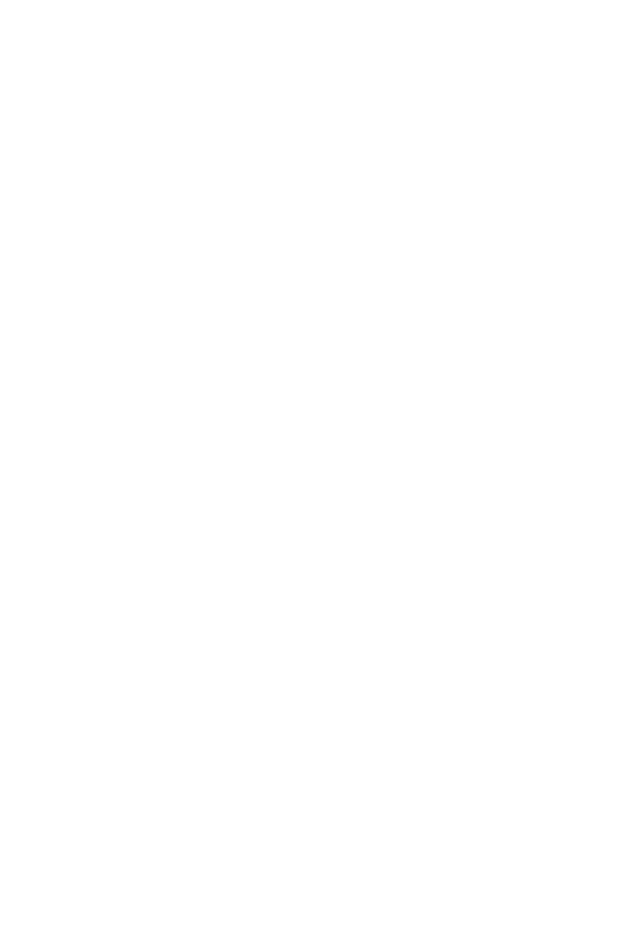
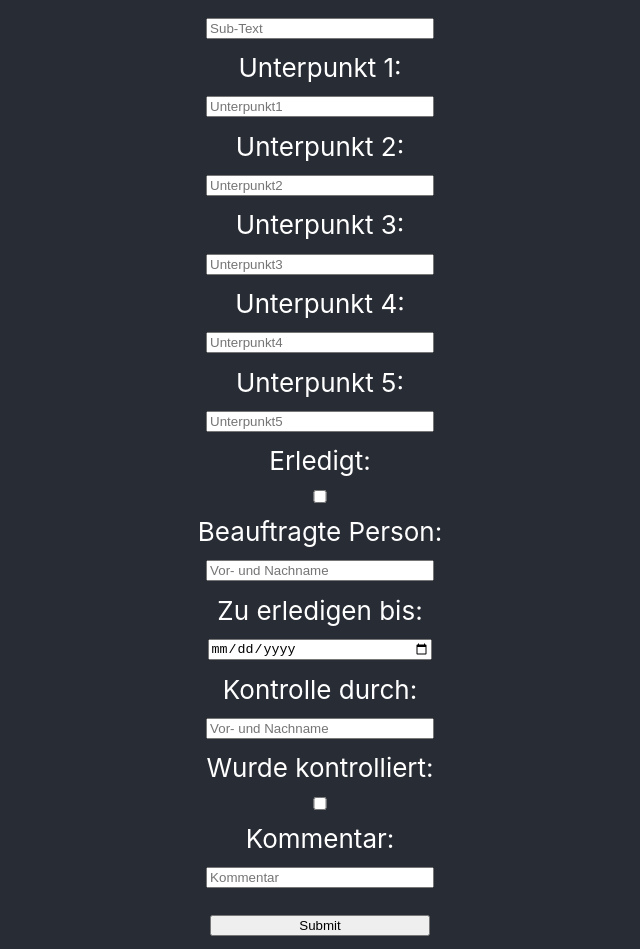
Before and after one commit to Falconiac/gefahrometer-capstone, a React (Create React App) app in the folder frontend/: page / in a window 1280 px wide. Shown: the part 1220-2169 px from the top of the page, without its empty margins (320-960 px from the left). Before the commit the page ends 800 px from the top, so only its background shows below. Built offline with nearby package versions, Linux system fonts and the light colour scheme; no server answers.

Commit message:
FE - Evaluation Form filling works with Post

```diff
--- a/frontend/package.json
+++ b/frontend/package.json
@@ -11,6 +11,7 @@
     "@types/react": "^18.0.21",
     "@types/react-dom": "^18.0.6",
     "axios": "^1.1.3",
+    "immer": "^9.0.16",
     "react": "^18.2.0",
     "react-dom": "^18.2.0",
     "react-scripts": "5.0.1",
@@ -41,5 +42,5 @@
       "last 1 safari version"
     ]
   },
-  "proxy":"http://localhost:8080"
+  "proxy": "http://localhost:8080"
 }
--- a/frontend/src/App.tsx
+++ b/frontend/src/App.tsx
@@ -1,5 +1,5 @@
 import './App.css';
-import AdminUserSection from "./components/adminUserSection/adminUserSection";
+import AdminUserSection from "./components/adminUserSection/AdminUserSection";
 
 function App() {
 
--- a/frontend/src/components/adminUserSection/adminUserSection.tsx
+++ b/frontend/src/components/adminUserSection/AdminUserSection.tsx
@@ -3,6 +3,8 @@
 import UserCard from "../userCard/UserCard";
 import "./AdminUserSection.css";
 import User from "../../model/User";
+import useEvaluation from "../../hooks/useEvaluation";
+import CreateEvaluationForm from "../createEvaluationCatalogForm/CreateEvaluationForm";
 
 
 
@@ -10,10 +12,12 @@
 
 export default function AdminUserSection(){
 
+
     const {users, getUsers} = useUsers();
+    const { getEvaluationCatalog} = useEvaluation();
 
     return(
-
+        <>
         <section className={"adminUserSection"}>
 
             <CreateUserForm reloadUsers={getUsers}/>
@@ -23,8 +27,11 @@
                 return <UserCard key={user.id} user={user} reloadUsers={getUsers}/>
             })}
             </div>
+        </section>
 
-        </section>
+            <CreateEvaluationForm reloadEvaluations={getEvaluationCatalog}/>
+
+        </>
 
     )
 
--- a/frontend/src/components/createEvaluationCatalogForm/createEvaluationForm.tsx
+++ b/frontend/src/components/createEvaluationCatalogForm/CreateEvaluationForm.tsx
@@ -1,7 +1,6 @@
 import Evaluation from "../../model/Evatuation";
 import {ChangeEvent, FormEvent, useState} from "react";
 import axios from "axios";
-
 
 const url = "/api/evaluation";
 
@@ -11,6 +10,7 @@
 
 export default function CreateEvaluationForm(props : CreateEvaluationFormProps){
 
+
     const emptyEvaluation : Evaluation = {
         category : "",
         inCategoryNum : 0,
@@ -18,7 +18,11 @@
         title: "",
         txtBlock : "",
         subTxt : "",
-        subList : [],
+        subListItem1: "",
+        subListItem2: "",
+        subListItem3: "",
+        subListItem4: "",
+        subListItem5: "",
         done : false,
         respPerson : "",
         doneTil : "",
@@ -45,8 +49,9 @@
             .then(props.reloadEvaluations)
     }
 
+
     return(
-        <form>
+        <form onSubmit={handleSubmit}>
 
             <label htmlFor={"category"}>Kategorie:
                 <input
@@ -108,43 +113,53 @@
                 />
             </label>
 
-            <label htmlFor={"subList"}>Unterpunkt 1:
+           <label htmlFor={"subList1"}>Unterpunkt 1:
                 <input
                     type={"text"}
-                    name={"subList"}
+                    name={"subListItem1"}
                     onChange={handleChange}
-                    value={evaluation.subList[0]}
-                    placeholder={"Sub-List 1"}
+                    value={evaluation.subListItem1}
+                    placeholder={"Unterpunkt1"}
                 />
             </label>
 
-            <label htmlFor={"subList"}>Unterpunkt 2:
+           <label htmlFor={"subList2"}>Unterpunkt 2:
                 <input
                     type={"text"}
-                    name={"subList"}
+                    name={"subListItem2"}
                     onChange={handleChange}
-                    value={evaluation.subList[1]}
-                    placeholder={"Sub-List 2"}
+                    value={evaluation.subListItem2}
+                    placeholder={"Unterpunkt2"}
                 />
             </label>
 
-            <label htmlFor={"subList"}>Unterpunkt 3:
+            <label htmlFor={"subList3"}>Unterpunkt 3:
                 <input
                     type={"text"}
-                    name={"subList"}
+                    name={"subListItem3"}
                     onChange={handleChange}
-                    value={evaluation.subList[2]}
-                    placeholder={"Sub-List 3"}
+                    value={evaluation.subListItem3}
+                    placeholder={"Unterpunkt3"}
                 />
             </label>
 
-            <label htmlFor={"subList"}>Unterpunkt 4:
+            <label htmlFor={"subList4"}>Unterpunkt 4:
                 <input
                     type={"text"}
-                    name={"subList"}
+                    name={"subListItem4"}
                     onChange={handleChange}
-                    value={evaluation.subList[3]}
-                    placeholder={"Sub-List 4"}
+                    value={evaluation.subListItem4}
+                    placeholder={"Unterpunkt4"}
+                />
+            </label>
+
+            <label htmlFor={"subList5"}>Unterpunkt 5:
+                <input
+                    type={"text"}
+                    name={"subListItem5"}
+                    onChange={handleChange}
+                    value={evaluation.subListItem5}
+                    placeholder={"Unterpunkt5"}
                 />
             </label>
 
@@ -170,7 +185,7 @@
 
             <label htmlFor={"doneTil"}>Zu erledigen bis:
                 <input
-                    type={"text"}
+                    type={"date"}
                     name={"doneTil"}
                     onChange={handleChange}
                     value={evaluation.doneTil}
@@ -208,7 +223,7 @@
                 />
             </label>
 
-            <input type={"submit"} onClick={()=>handleSubmit}/>
+            <input type={"submit"}/>
         </form>
     )
 
--- a/frontend/src/model/Evatuation.ts
+++ b/frontend/src/model/Evatuation.ts
@@ -5,7 +5,11 @@
     title: string;
     txtBlock : string;
     subTxt : string;
-    subList : Array<string>;
+    subListItem1: string;
+    subListItem2: string;
+    subListItem3: string;
+    subListItem4: string;
+    subListItem5: string;
     done : false;
     respPerson : string;
     doneTil : string;
```
Also changed, not shown: 2 other files (tests, documents, lock files or other folders).
